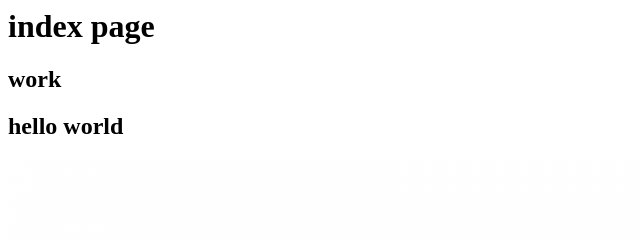
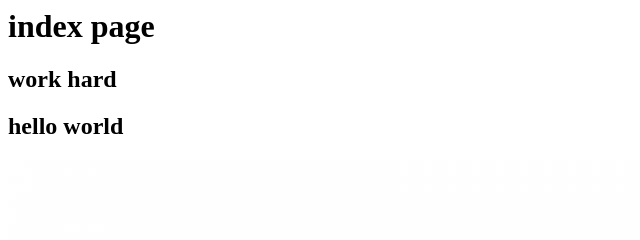
Before and after one commit to Naveendevadas/trip, a plain HTML site: page index.html in a window 1280 px wide. Shown: the top 240 px of the page, 0-640 px from the left. Drawn offline with Linux system fonts and the light colour scheme.

Commit message:
Update index.html

```diff
--- a/index.html
+++ b/index.html
@@ -4,7 +4,7 @@
     </head>
     <body>
         <h1>index page</h1>
-        <h2>work</h2>
+        <h2>work hard</h2>
         <h2>hello world</h2>
         <img src="images/1.png">
         <img src="images/2.png">
```
